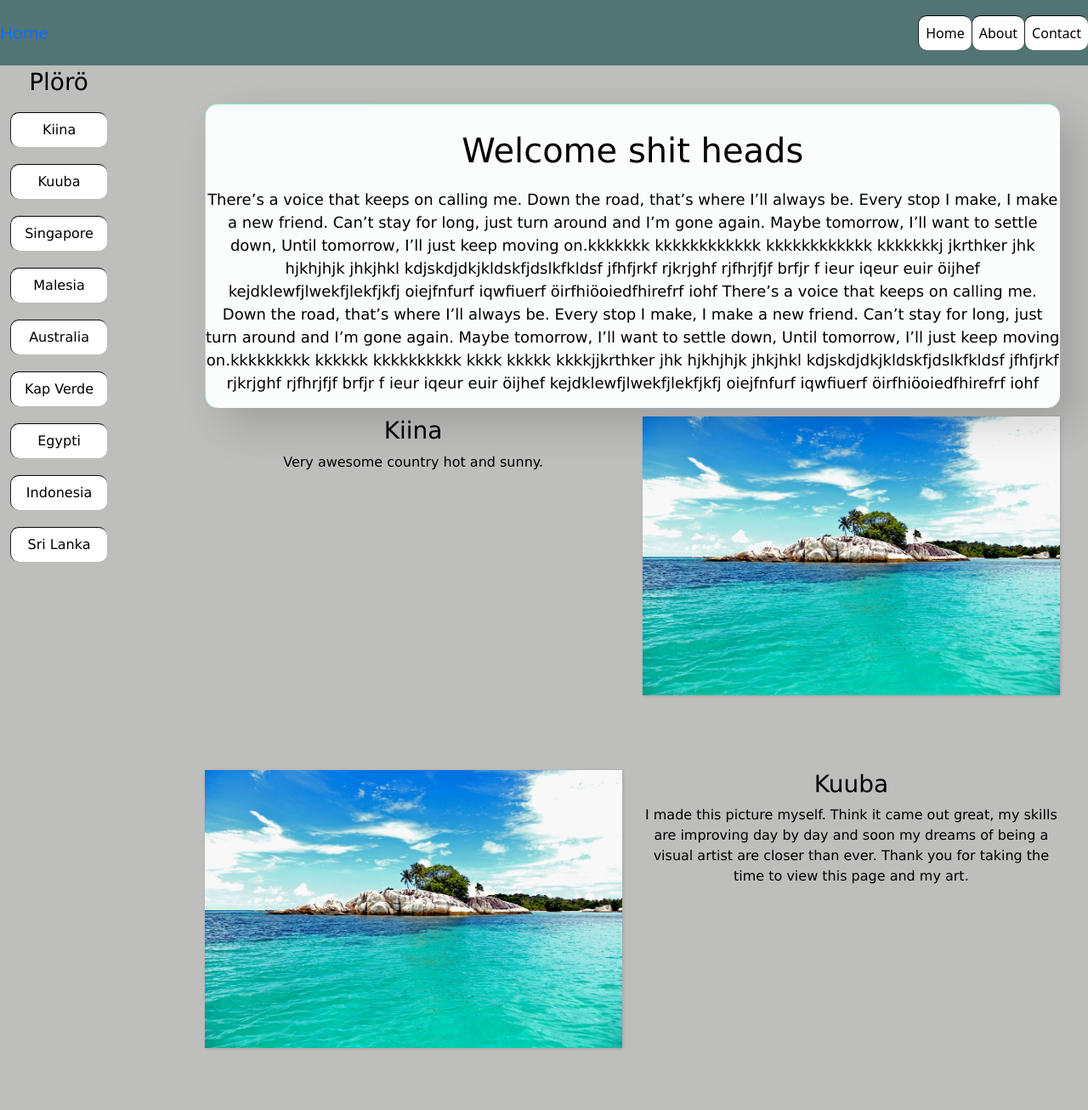
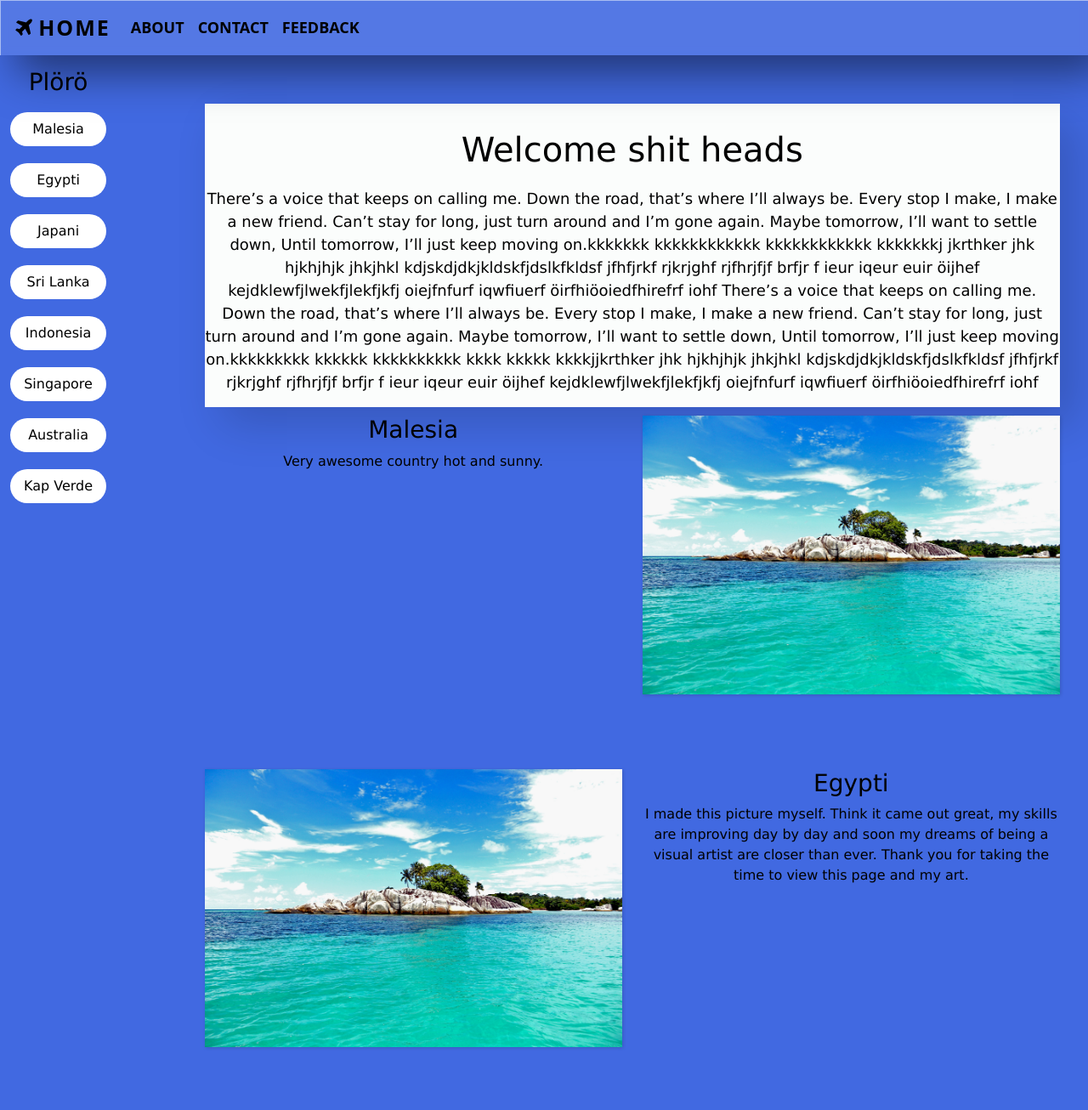
Before and after one commit to jerejalmari/Jeres-Angels-wwwProject, a PHP site: page /countries.html in a window 1280 px wide. Shown: the top 1306 px of the page at 85% size. Run offline with PHP 8.4, Linux system fonts and the light colour scheme; some libraries are stand-ins or nearby versions.

Commit message:
Kaikki toimii

```diff
--- a/countries.html
+++ b/countries.html
@@ -6,27 +6,34 @@
     <title>Document</title>
     <link href="https://cdn.jsdelivr.net/npm/bootstrap@5.0.0-beta1/dist/css/bootstrap.min.css" rel="stylesheet" integrity="sha384-giJF6kkoqNQ00vy+HMDP7azOuL0xtbfIcaT9wjKHr8RbDVddVHyTfAAsrekwKmP1" crossorigin="anonymous">
     <link rel="stylesheet" type="text/css" href="css/countries.css">
+    <link rel="stylesheet" href="https://cdnjs.cloudflare.com/ajax/libs/font-awesome/4.7.0/css/font-awesome.min.css">
+    <script src="script.js"></script>
   </head>
 <body>
-  <nav class="navbar fixed-top navbar-expand-md">
-    <a class="navbar-brand" href="index.html">Home</a>
-    <button class="navbar-toggler navbar-dark" type="button" data-bs-toggle="collapse" data-bs-target="#main-navigation">
-      <span class="navbar-toggler-icon"></span>
-    </button>
-    <div class="collapse navbar-collapse" id="main-navigation">
-      <ul class="navbar-nav">
+  <nav class="navbar navbar-expand-lg navbar-light fixed-top navbar-custom">
+
+    <div class="container-fluid">
+
+      <a class="navbar-brand" href="index.html"><i class="fa fa-fw fa-plane"></i>HOME</a> <button aria-controls="navbarSupportedContent" aria-expanded="false"
+        aria-label="Toggle navigation" class="navbar-toggler" data-bs-target="#navbarSupportedContent"
+        data-bs-toggle="collapse" type="button"><span class="navbar-toggler-icon"></span></button>
+
+      <div class="collapse navbar-collapse" id="navbarSupportedContent">
+        <ul class="navbar-nav ml-auto mb-2 mb-lg-0">
           <li class="nav-item">
-          <a class="nav-link" href="#">Home</a>
+            <a class="nav-link" href="About.html">About</a>
           </li>
           <li class="nav-item">
-          <a class="nav-link" href="#">About</a>
+            <a class="nav-link" href="#foot1">Contact</a>
           </li>
           <li class="nav-item">
-          <a class="nav-link" href="#">Contact</a>
+            <a class="nav-link" href="feedback.html">Feedback</a>
           </li>
         </ul>
       </div>
+    </div>
   </nav>
+
 
   <div id="wrap">
 
@@ -41,33 +48,31 @@
               <h3>Plörö</h3>
               <ul class="nav flex-column">
                 <li class="nav-item">
-                  <a class="nav-link active" href="#kiina">Kiina</a>
+                  <a class="nav-link active" href="#malesia">Malesia</a>
                 </li>
                 <li class="nav-item">
-                  <a class="nav-link" href="#kuuba">Kuuba</a>
+                  <a class="nav-link" href="#egypti">Egypti</a>
+                </li>
+                <li class="nav-item">
+                  <a class="nav-link" href="#japani">Japani</a>
+                </li>
+                <li class="nav-item">
+                    <a class="nav-link" href="#sri lanka">Sri Lanka</a>
+
+                  </li>
+                  <li class="nav-item">
+                    <a class="nav-link" href="#indonesia">Indonesia</a>
                   </li>
                 <li class="nav-item">
                     <a class="nav-link" href="#singapore">Singapore</a>
                   </li>
                   <li class="nav-item">
-                    <a class="nav-link" href="#malesia" >
-                        Malesia</a>
-                  </li>
-                  <li class="nav-item">
                     <a class="nav-link" href="#australia">Australia</a>
                   </li>
                   <li class="nav-item">
-                    <a class="nav-link" href="#ex5">Kap Verde</a>
+                    <a class="nav-link" href="#kap verde">Kap Verde</a>
                   </li>
-                  <li class="nav-item">
-                    <a class="nav-link" href="#ex5">Egypti</a>
-                  </li>
-                  <li class="nav-item">
-                    <a class="nav-link" href="#ex5">Indonesia</a>
-                  </li>
-                  <li class="nav-item">
-                    <a class="nav-link" href="#ex5">Sri Lanka</a>
-                  </li>
+
 
               </ul>
             </div>
@@ -100,7 +105,7 @@
           </div>
         </div>
         <div class="col-lg-6 col-md-6 col-sm-12">
-          <h3 class="feature-title" id="kiina">Kiina</h3>
+          <h3 class="feature-title" id="malesia">Malesia</h3>
           <p>Very awesome country hot and sunny.</p>
         </div>
         <div class="col-lg-6 col-md-6 col-sm-12">
@@ -112,7 +117,7 @@
             <img src="img/seapic.jpg" alt="Picture of Sri Lanka">
           </div>
           <div class="col-lg-6 col-md-6 col-sm-12">
-            <h3 class="feature-title" id="kuuba">Kuuba</h3>
+            <h3 class="feature-title" id="egypti">Egypti</h3>
             <p>I made this picture myself. Think it came out great, my skills are improving day by day and soon my dreams of being a visual artist are closer than ever. Thank you for taking the time to view this page and my art.</p>
           </div>
 
@@ -121,7 +126,7 @@
       <div class="features row">
 
           <div class="col-lg-6 col-md-6 col-sm-12">
-            <h3 class="feature-title" id="singapore">Singapore</h3>
+            <h3 class="feature-title" id="japani">Japani</h3>
             <p>I made this picture myself. Think it came out great, my skills are improving day by day and soon my dreams of being a visual artist are closer than ever. Thank you for taking the time to view this page and my art.</p>
           </div>
           <div class="col-lg-6 col-md-6 col-sm-12">
@@ -129,10 +134,10 @@
           </div>
 
       </div>
-      <div class="features row" id="malesia">
+      <div class="features row" id="sri lanka">
 
           <div class="col-lg-6 col-md-6 col-sm-12">
-            <h3 class="feature-title" id="malesia">Malesia</h3>
+            <h3 class="feature-title" id="sri lanka">Sri Lanka</h3>
             <p id="srilanka">I made this picture myself. Think it came out great, my skills are improving day by day and soon my dreams of being a visual artist are closer than ever. Thank you for taking the time to view this page and my art.
               I made this picture myself. Think it came out great, my skills are improving day by day and soon my dreams of being a visual artist are closer than ever. Thank you for taking the time to view this page and my art.
               I made this picture myself. Think it came out great, my skills are improving day by day and soon my dreams of being a visual artist are closer than ever. Thank you for taking the time to view this page and my art.
@@ -145,7 +150,7 @@
         <div class="features row">
 
           <div class="col-lg-6 col-md-6 col-sm-12">
-            <h3 class="feature-title" id="malesia">Malesia</h3>
+            <h3 class="feature-title" id="indonesia">Indonesia</h3>
             <p id="srilanka">I made this picture myself. Think it came out great, my skills are improving day by day and soon my dreams of being a visual artist are closer than ever. Thank you for taking the time to view this page and my art.
               I made this picture myself. Think it came out great, my skills are improving day by day and soon my dreams of being a visual artist are closer than ever. Thank you for taking the time to view this page and my art.
               I made this picture myself. Think it came out great, my skills are improving day by day and soon my dreams of being a visual artist are closer than ever. Thank you for taking the time to view this page and my art.
@@ -158,7 +163,7 @@
         <div class="features row">
 
           <div class="col-lg-6 col-md-6 col-sm-12">
-            <h3 class="feature-title" id="malesia">Malesia</h3>
+            <h3 class="feature-title" id="singapore">Singapore</h3>
             <p id="srilanka">I made this picture myself. Think it came out great, my skills are improving day by day and soon my dreams of being a visual artist are closer than ever. Thank you for taking the time to view this page and my art.
               I made this picture myself. Think it came out great, my skills are improving day by day and soon my dreams of being a visual artist are closer than ever. Thank you for taking the time to view this page and my art.
               I made this picture myself. Think it came out great, my skills are improving day by day and soon my dreams of being a visual artist are closer than ever. Thank you for taking the time to view this page and my art.
@@ -171,7 +176,7 @@
         <div class="features row">
 
           <div class="col-lg-6 col-md-6 col-sm-12">
-            <h3 class="feature-title" id="malesia">Malesia</h3>
+            <h3 class="feature-title" id="australia">Australia</h3>
             <p id="srilanka">I made this picture myself. Think it came out great, my skills are improving day by day and soon my dreams of being a visual artist are closer than ever. Thank you for taking the time to view this page and my art.
               I made this picture myself. Think it came out great, my skills are improving day by day and soon my dreams of being a visual artist are closer than ever. Thank you for taking the time to view this page and my art.
               I made this picture myself. Think it came out great, my skills are improving day by day and soon my dreams of being a visual artist are closer than ever. Thank you for taking the time to view this page and my art.
@@ -184,7 +189,7 @@
         <div class="features row">
 
           <div class="col-lg-6 col-md-6 col-sm-12">
-            <h3 class="feature-title" id="malesia">Malesia</h3>
+            <h3 class="feature-title" id="kap verde">Kap Verde</h3>
             <p id="srilanka">I made this picture myself. Think it came out great, my skills are improving day by day and soon my dreams of being a visual artist are closer than ever. Thank you for taking the time to view this page and my art.
               I made this picture myself. Think it came out great, my skills are improving day by day and soon my dreams of being a visual artist are closer than ever. Thank you for taking the time to view this page and my art.
               I made this picture myself. Think it came out great, my skills are improving day by day and soon my dreams of being a visual artist are closer than ever. Thank you for taking the time to view this page and my art.
@@ -194,30 +199,36 @@
             <img src="images/sunny4.jpg" alt="Picture of Sri Lanka">
           </div>
         </div>
-        <div class="features row">
-
-          <div class="col-lg-6 col-md-6 col-sm-12">
-            <h3 class="feature-title" id="malesia">Malesia</h3>
-            <p id="srilanka">I made this picture myself. Think it came out great, my skills are improving day by day and soon my dreams of being a visual artist are closer than ever. Thank you for taking the time to view this page and my art.
-              I made this picture myself. Think it came out great, my skills are improving day by day and soon my dreams of being a visual artist are closer than ever. Thank you for taking the time to view this page and my art.
-              I made this picture myself. Think it came out great, my skills are improving day by day and soon my dreams of being a visual artist are closer than ever. Thank you for taking the time to view this page and my art.
-            </p>
-          </div>
-          <div class="col-lg-6 col-md-6 col-sm-12">
-            <img src="images/australia.jpg" alt="Picture of Sri Lanka">
-          </div>
-        </div>
       </div>
     </div>
   </div>
 
+
+
+
+
+
+
+    <footer class="footer" id="foot1">
+      <div class="container-fluid">
+        <div class="row">
+          <div class="col-lg-3 col-md-4 col-sm-12">
+          <h6 class="text-uppercase font-weight-bold">Additional Information</h6>
+         <p>This is my first proper web site that does not look like someone did it in 2 minutes.</p>
+        </div>
+        <div class="col-lg-4 col-md-4 col-sm-12">
+          <h6 class="text-uppercase font-weight-bold">Contact</h6>
+          <p>Hämeen ammattikorkeakoulu HAMK <br>
+             PL 230 13101 Hämeenlinna
+          <br/>+ 358 ** *** ****
+          <br/>+ 358 ** *** ****</p>
+        </div>
+      </div>
+      </div>
+      <div class="footer-address text-center">Hämeen ammattikorkeakoulu HAMK</div>
+    </footer>
   </div>
 
-
-    </div>
-    <script src="https://cdn.jsdelivr.net/npm/@popperjs/core@2.5.4/dist/umd/popper.min.js" integrity="sha384-q2kxQ16AaE6UbzuKqyBE9/u/KzioAlnx2maXQHiDX9d4/zp8Ok3f+M7DPm+Ib6IU" crossorigin="anonymous"></script>
-    <script src="https://cdn.jsdelivr.net/npm/bootstrap@5.0.0-beta1/dist/js/bootstrap.min.js" integrity="sha384-pQQkAEnwaBkjpqZ8RU1fF1AKtTcHJwFl3pblpTlHXybJjHpMYo79HY3hIi4NKxyj" crossorigin="anonymous"></script>
-    <script src="https://ajax.googleapis.com/ajax/libs/jquery/3.5.1/jquery.min.js"></script>
-    <script src="main.js"></script>
+    <script src="https://cdn.jsdelivr.net/npm/bootstrap@5.0.0-beta1/dist/js/bootstrap.bundle.min.js" integrity="sha384-ygbV9kiqUc6oa4msXn9868pTtWMgiQaeYH7/t7LECLbyPA2x65Kgf80OJFdroafW" crossorigin="anonymous"></script>
 </body>
 </html>
--- a/css/countries.css
+++ b/css/countries.css
@@ -8,17 +8,64 @@
   body {
     padding: 0;
     margin: 0;
-    background: #bebebd;
+    background:royalblue;
     min-width: 100%;
 
   }
   .navbar {
-      background: rgb(83, 116, 116);
+      background: white;
   }
-  .navbar-collapse {
-      justify-content: flex-end;
 
-  }
+
+  .navbar-custom{
+
+    box-shadow: 20px 20px 50px rgba(0, 0 ,0 , 0.5);
+    background: rgba(255, 255, 255, 0.1);
+    overflow: hidden;
+    display: flex;
+    justify-content: center;
+    align-items: center;
+    border-top: 1px solid rgba(255, 255, 255, 0.5);
+    border-left: 1px solid rgba(255, 255, 255, 0.5);
+    backdrop-filter: blur(5px);
+}
+
+.navbar-nav a {
+
+	font-size: 18px;
+	text-transform: uppercase;
+	font-weight: bold;
+}
+.navbar-light .navbar-brand {
+
+	color: black;
+	font-size: 25px;
+	text-transform: uppercase;
+	font-weight: bold;
+	letter-spacing: 2px;
+}
+.navbar-light .navbar-nav .active .nav-link, .navbar-light .navbar-nav .nav-link.active, .navbar-light .navbar-nav .nav-link.show, .navbar-light .navbar-nav .show .nav-link {
+	color:black;
+}
+.navbar-light .navbar-nav .nav-link {
+	color:black;
+}
+.navbar-nav {
+	text-align: center;
+}
+
+.nav-link.active, .nav-link:focus {
+	color: black;
+}
+
+.navbar-light .navbar-nav .nav-link:focus, .navbar-light .navbar-nav .nav-link:hover {
+	color:black;
+}
+
+.navbar-nav .open .dropdown-menu {
+  background-color:black;
+}
+
 
 
 
@@ -60,16 +107,14 @@
     padding: 1em;
     position: relative;
   }
-  .nav-item {
+  .side-nav .nav-item {
     max-width: 150px;
-    border-top: 1px solid rgb(7, 7, 7);
-    border-left: 1px solid rgb(32, 32, 32);
-    backdrop-filter: blur(5px);
     margin-top: 10px;
     margin-bottom: 10px;
     overflow: hidden;
-    border-radius: 10px;
+
     background-color: white;
+    border-radius: 25px;
 
   }
   .nav-item a {
@@ -95,14 +140,31 @@
   .welcome{
       margin-bottom: 60px;
       font-size: 18px;
-      border-top: 1px solid rgba(13, 241, 135, 0.5);
-      border-left: 1px solid rgba(25, 224, 125, 0.5);
-      backdrop-filter: blur(5px);
       margin-top: 10px;
       margin-bottom: 10px;
       box-shadow: 20px 20px 50px rgba(0, 0, 0, 0.164);
       background: rgb(251, 253, 252);
       overflow: hidden;
-      border-radius: 15px;
+
 
   }
+
+  html{
+    height: 100%;
+    scroll-padding-top: var(--header-height, 5rem);
+    scroll-behavior: smooth;
+  }
+
+  :target{
+    scroll-margin-top: 1rem;
+  }
+
+  .footer{
+    box-shadow: 20px 20px 50px rgba(0, 0 ,0 , 0.5);
+    background: rgb(141, 140, 140);
+
+    border-top: 1px solid rgba(255, 255, 255, 0.5);
+    border-left: 1px solid rgba(255, 255, 255, 0.5);
+    backdrop-filter: blur(5px);
+    padding: 60px 0 30px;
+}
```
Also changed, not shown: index.html (+16 -19 lines). Lines whose indentation alone changed are shown as unchanged.
